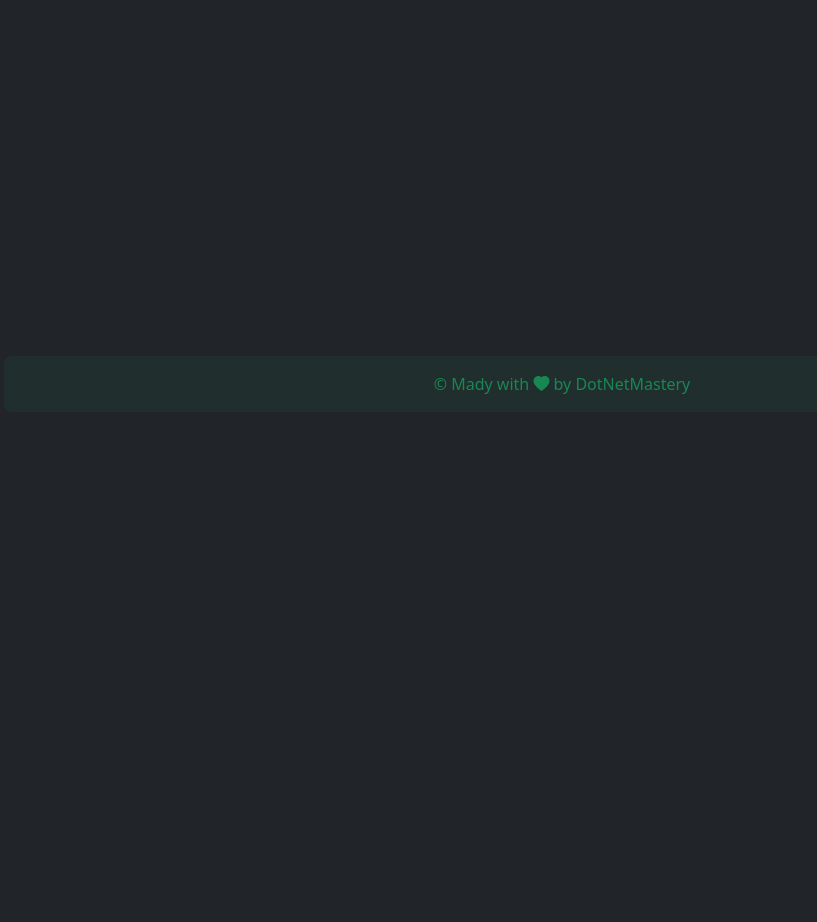
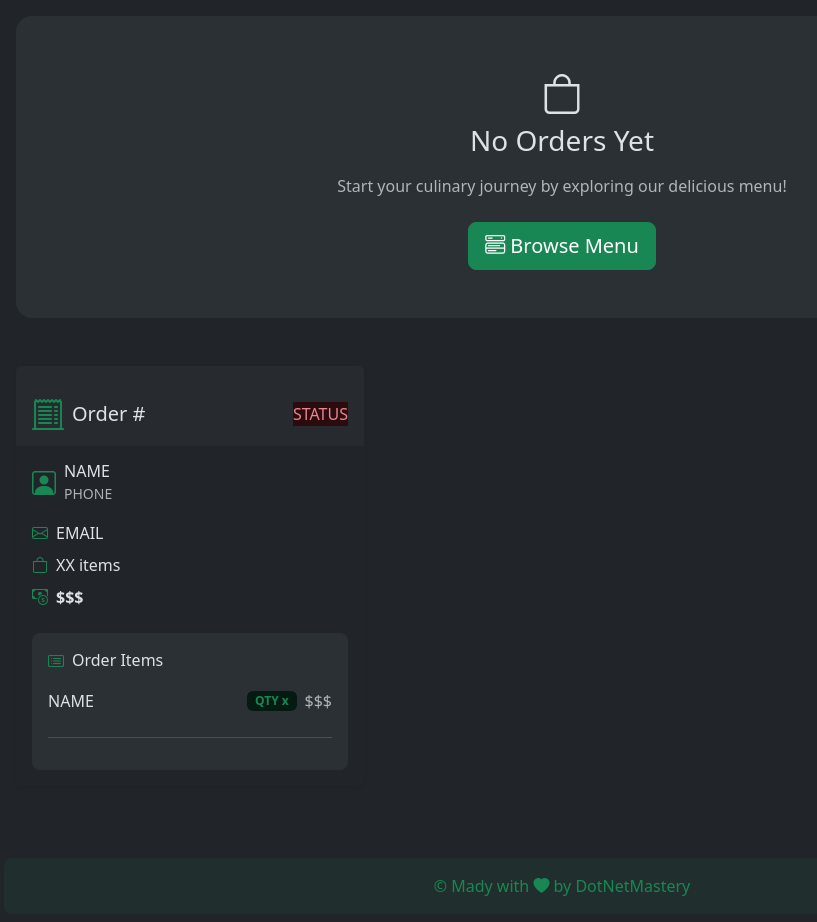
Before and after one commit to bhrugen/Vue_Mango_Fusion, a Vue app in the folder VueMangoFusion/: page /order-list in a window 1280 px wide. Shown: the part 380-1302 px from the top of the page, without its empty margins (78-895 px from the left). Before the commit the page ends 800 px from the top, so only its background shows below. Built offline with nearby package versions, Linux system fonts and the light colour scheme.

Commit message:
Section 25 - Order List Template

```diff
--- /dev/null
+++ b/VueMangoFusion/src/components/card/OrderListCard.vue
@@ -0,0 +1,53 @@
+<template>
+  <div class="card h-100 border-0 shadow-sm hover-shadow transition-all">
+    <div class="card-header border-bottom-0 pt-4">
+      <div class="d-flex justify-content-between align-items-center">
+        <div class="d-flex align-items-center">
+          <i class="bi bi-receipt-cutoff text-success pe-2" style="font-size: 2rem"></i>
+          <h5 class="card-title mb-0">Order #</h5>
+        </div>
+        <span class="bg-danger-subtle text-danger-emphasis"> STATUS </span>
+      </div>
+    </div>
+    <div class="card-body">
+      <div class="mb-4">
+        <div class="d-flex align-items-center mb-3">
+          <i class="bi bi-person-square text-success pe-2" style="font-size: 1.5rem"></i>
+          <div>
+            <h6 class="mb-0">NAME</h6>
+            <small class="text-body-secondary">PHONE</small>
+          </div>
+        </div>
+        <div class="d-flex align-items-center mb-2">
+          <i class="bi bi-envelope text-success pe-2"></i>
+          <span>EMAIL</span>
+        </div>
+        <div class="d-flex align-items-center mb-2">
+          <i class="bi bi-bag text-success pe-2"></i>
+          <span>XX items</span>
+        </div>
+        <div class="d-flex align-items-center">
+          <i class="bi bi-cash-coin text-success pe-2"></i><span class="fw-bold">$$$</span>
+        </div>
+      </div>
+
+      <div class="bg-body-tertiary rounded-3 p-3">
+        <div class="d-flex align-items-center mb-3">
+          <i class="bi bi-card-list text-success pe-2"></i>
+          <h6 class="mb-0">Order Items</h6>
+        </div>
+        <div class="mb-3 pb-3 border-bottom">
+          <div class="d-flex justify-content-between align-items-center mb-2">
+            <div class="d-flex align-items-center">
+              <span class="text-truncate me-3">NAME</span>
+            </div>
+            <div class="d-flex align-items-center">
+              <span class="badge bg-success-subtle text-success me-2">QTY x</span>
+              <span class="text-body-secondary">$$$</span>
+            </div>
+          </div>
+        </div>
+      </div>
+    </div>
+  </div>
+</template>
--- a/VueMangoFusion/src/views/order/OrderHistoryList.vue
+++ b/VueMangoFusion/src/views/order/OrderHistoryList.vue
@@ -1 +1,37 @@
-<template>Order History</template>
+<template>
+  <div class="container py-5">
+    <div class="d-flex align-items-center mb-4">
+      <i class="bi bi-bag" style="font-size: 2.5rem"></i> &nbsp;
+      <h1 class="mb-0">My Orders</h1>
+    </div>
+
+    <div class="text-center py-5">
+      <p class="text-body-secondary">Loading your orders...</p>
+    </div>
+
+    <div class="text-center py-5">
+      <div class="bg-body-tertiary rounded-4 p-5">
+        <i class="bi bi-bag" style="font-size: 2.5rem"></i>
+        <h3 class="mb-3">No Orders Yet</h3>
+        <p class="text-body-secondary mb-4">
+          Start your culinary journey by exploring our delicious menu!
+        </p>
+        <a href="#" class="btn btn-success btn-lg">
+          <i class="bi bi-menu-button-wide"></i>
+          Browse Menu
+        </a>
+      </div>
+    </div>
+
+    <div class="row g-4">
+      <div class="col-md-6 col-lg-4">
+        <!-- Order Card -->
+        <OrderListCard></OrderListCard>
+      </div>
+    </div>
+  </div>
+</template>
+
+<script setup>
+import OrderListCard from '@/components/card/OrderListCard.vue'
+</script>
```
